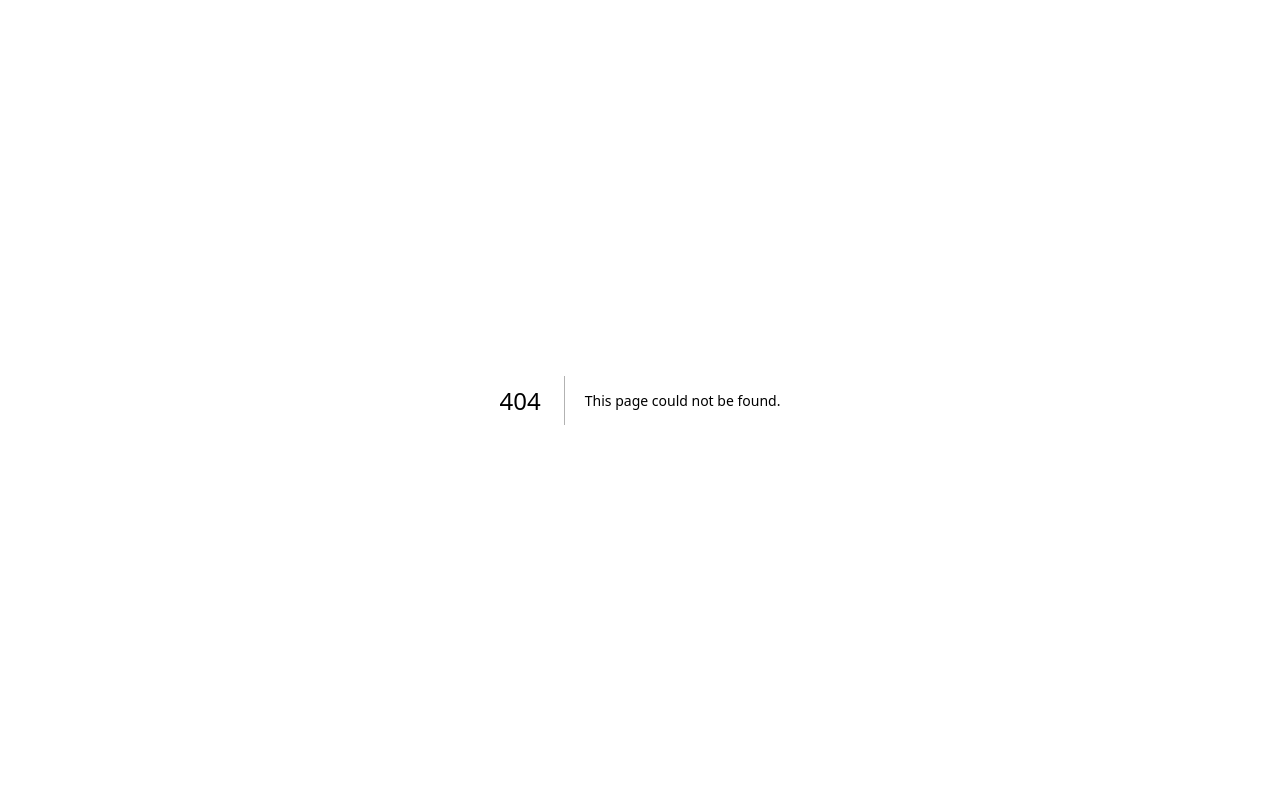
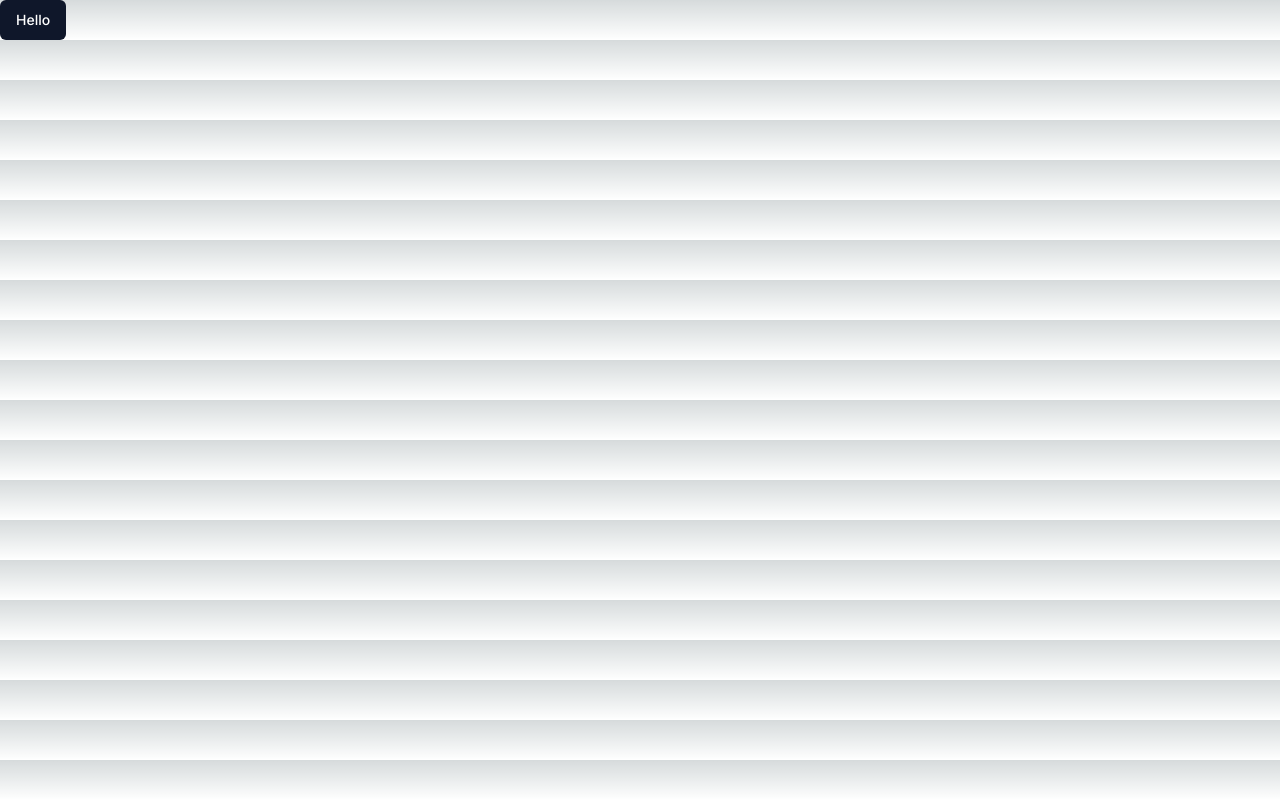
Before and after one commit to xuniorss/realtime-app, a Next.js app: page /dashboard in a window 1280 px wide. Before the commit this address had no page. Built offline with nearby package versions, Linux system fonts and the light colour scheme.

Commit message:
feat: Laying the app foundation

```diff
--- a/package.json
+++ b/package.json
@@ -13,12 +13,16 @@
     "@types/react": "18.2.21",
     "@types/react-dom": "18.2.7",
     "autoprefixer": "10.4.15",
+    "clsx": "^2.0.0",
     "eslint": "8.47.0",
     "eslint-config-next": "13.4.19",
+    "lucide-react": "^0.268.0",
     "next": "13.4.19",
     "postcss": "8.4.28",
     "react": "18.2.0",
     "react-dom": "18.2.0",
+    "tailwind-merge": "^1.14.0",
+    "tailwind-variants": "^0.1.13",
     "tailwindcss": "3.3.3",
     "typescript": "5.1.6"
   },
--- /dev/null
+++ b/src/app/dashboard/page.tsx
@@ -0,0 +1,9 @@
+import { Button } from '@/components/ui/Button'
+
+export default function DashboardPage() {
+	return (
+		<div>
+			<Button>Hello</Button>
+		</div>
+	)
+}
--- /dev/null
+++ b/src/components/ui/Button.tsx
@@ -0,0 +1,49 @@
+import { cn } from '@/lib/utils'
+import { Loader2 } from 'lucide-react'
+import { ButtonHTMLAttributes } from 'react'
+import { tv, VariantProps } from 'tailwind-variants'
+
+export const buttonVariants = tv({
+	base: 'active:scale-95 inline-flex items-center justify-center rounded-md text-sm font-medium transition-color focus:outline-none focus:ring-2 focus:ring-slate-400 focus:ring-offset-2 disabled:opacity-50 disabled:pointer-events-none',
+	variants: {
+		variant: {
+			default: 'bg-slate-900 text-white hover:bg-slate-800',
+			ghost: 'bg-transparent hover:text-slate-900 hover:bg-slate-200',
+		},
+		size: {
+			default: 'h-10 py-2 px-4',
+			sm: 'h-9 px-2',
+			lg: 'h-11 px-8',
+		},
+	},
+	defaultVariants: {
+		variant: 'default',
+		size: 'default',
+	},
+})
+
+export interface ButtonProps
+	extends ButtonHTMLAttributes<HTMLButtonElement>,
+		VariantProps<typeof buttonVariants> {
+	isLoading?: boolean
+}
+
+export const Button = ({
+	className,
+	children,
+	variant,
+	isLoading,
+	size,
+	...props
+}: ButtonProps) => {
+	return (
+		<button
+			className={cn(buttonVariants({ variant, size, className }))}
+			disabled={isLoading}
+			{...props}
+		>
+			{isLoading ? <Loader2 className="mr-2 h-4 w-4 animate-spin" /> : null}
+			{children}
+		</button>
+	)
+}
--- /dev/null
+++ b/src/lib/utils.ts
@@ -0,0 +1,6 @@
+import { ClassValue, clsx } from 'clsx'
+import { twMerge } from 'tailwind-merge'
+
+export function cn(...inputs: ClassValue[]) {
+	return twMerge(clsx(inputs))
+}
```
Also changed, not shown: 2 other files (tests, documents, lock files or other folders).
